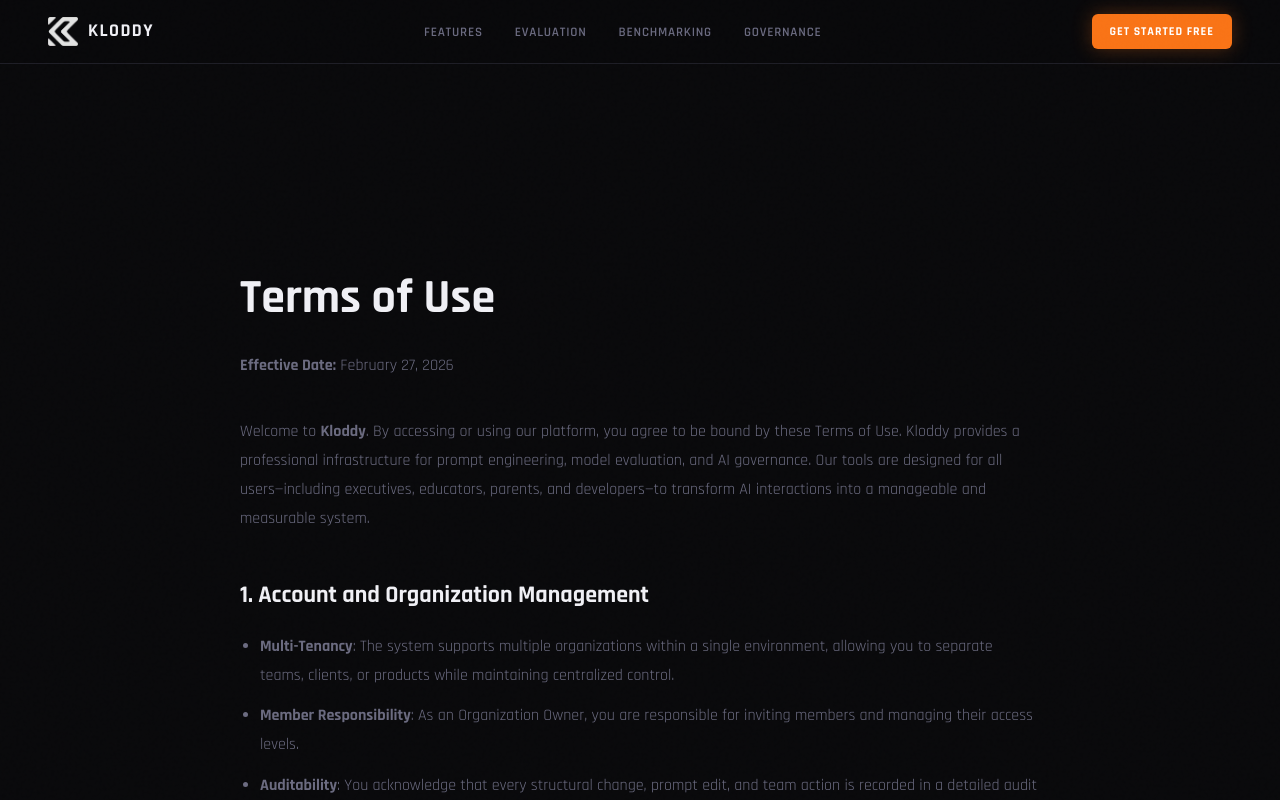
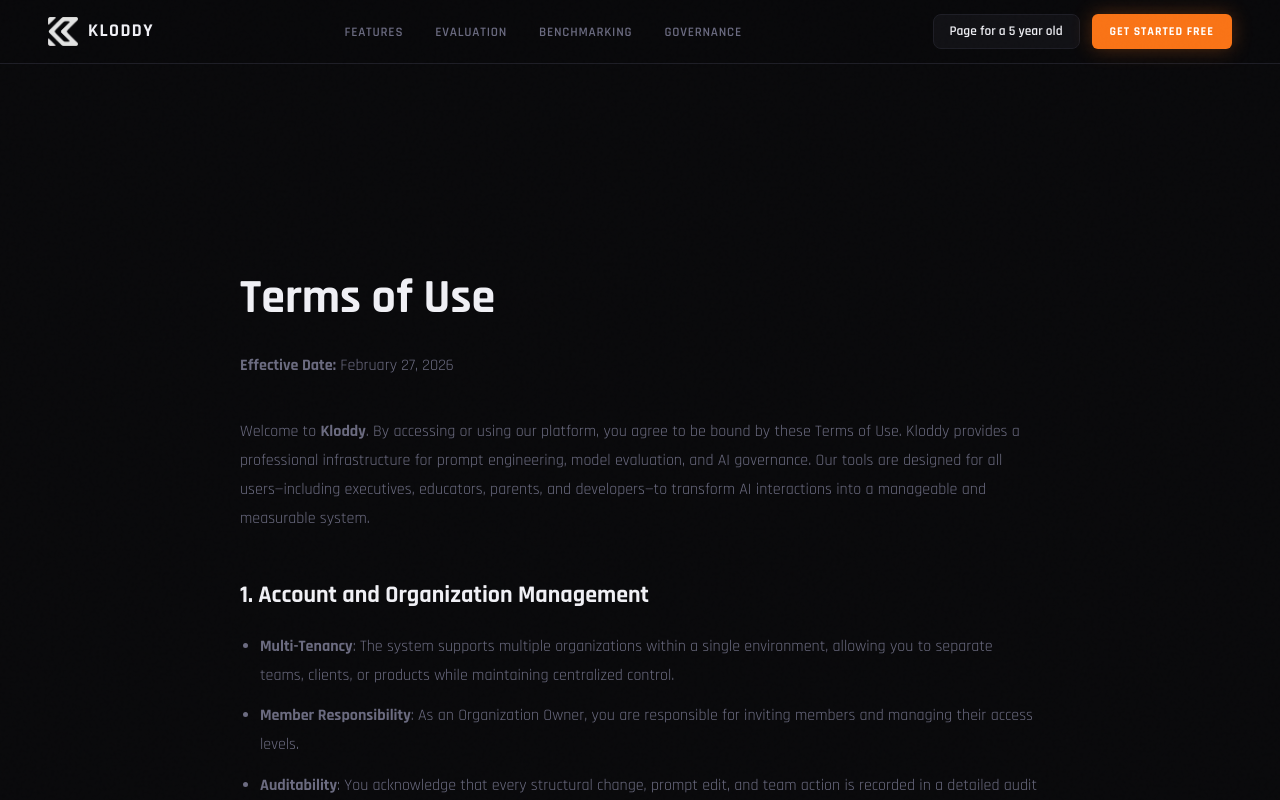
Before and after one commit to joaoguilhermee/kloddy.com, a React (Vite) app: page /terms in a window 1280 px wide. Shown: the top 800 px of the page. Built offline with nearby package versions, Linux system fonts and the light colour scheme; a web font is replaced by a local one.

Commit message:
feat: add 5 year old kids mode toggle and page

```diff
--- a/src/App.tsx
+++ b/src/App.tsx
@@ -2,9 +2,11 @@ import { BrowserRouter, Routes, Route } from 'react-router-dom';
 import Home from './pages/Home';
 import { Terms } from './pages/Terms';
 import { Privacy } from './pages/Privacy';
+import { KidsModeProvider } from './context/KidsModeContext';
 
 function App() {
   return (
+    <KidsModeProvider>
       <BrowserRouter>
         <Routes>
           <Route path="/" element={<Home />} />
@@ -12,6 +14,7 @@ function App() {
           <Route path="/privacy" element={<Privacy />} />
         </Routes>
       </BrowserRouter>
+    </KidsModeProvider>
   );
 }
 
--- a/src/components/Layout.tsx
+++ b/src/components/Layout.tsx
@@ -1,12 +1,15 @@
 import React from 'react';
+import type { ReactNode } from 'react';
 import { Link } from 'react-router-dom';
+import { useKidsMode } from '../context/KidsModeContext';
 import '../index.css';
 
 interface LayoutProps {
-    children: React.ReactNode;
+    children: ReactNode;
 }
 
 export const Layout: React.FC<LayoutProps> = ({ children }) => {
+    const { isKidsMode, toggleKidsMode } = useKidsMode();
     return (
         <>
             <nav>
@@ -21,6 +24,9 @@ export const Layout: React.FC<LayoutProps> = ({ children }) => {
                     <li><Link to="/#governance">Governance</Link></li>
                 </ul>
                 <div className="nav-cta">
+                    <button style={{ background: isKidsMode ? 'var(--blue)' : 'var(--surface)', color: isKidsMode ? '#fff' : 'var(--ink)', padding: '8px 16px', borderRadius: '8px', border: '1px solid var(--border)', cursor: 'pointer', fontFamily: "'Rajdhani', sans-serif", fontWeight: '600' }} onClick={toggleKidsMode}>
+                        {isKidsMode ? 'Back to Adult Mode' : 'Page for a 5 year old'}
+                    </button>
                     <a href="https://app.kloddy.com" className="btn-primary">Get started free</a>
                 </div>
             </nav>
--- /dev/null
+++ b/src/context/KidsModeContext.tsx
@@ -0,0 +1,31 @@
+import React, { createContext, useContext, useState } from 'react';
+import type { ReactNode } from 'react';
+
+interface KidsModeContextType {
+    isKidsMode: boolean;
+    toggleKidsMode: () => void;
+}
+
+const KidsModeContext = createContext<KidsModeContextType | undefined>(undefined);
+
+export const KidsModeProvider: React.FC<{ children: ReactNode }> = ({ children }) => {
+    const [isKidsMode, setIsKidsMode] = useState(false);
+
+    const toggleKidsMode = () => {
+        setIsKidsMode((prev) => !prev);
+    };
+
+    return (
+        <KidsModeContext.Provider value={{ isKidsMode, toggleKidsMode }}>
+            {children}
+        </KidsModeContext.Provider>
+    );
+};
+
+export const useKidsMode = () => {
+    const context = useContext(KidsModeContext);
+    if (context === undefined) {
+        throw new Error('useKidsMode must be used within a KidsModeProvider');
+    }
+    return context;
+};
--- a/src/pages/Home.tsx
+++ b/src/pages/Home.tsx
@@ -2,6 +2,8 @@ import { useState, useEffect, useRef } from 'react';
 import '../index.css';
 
 import { Layout } from '../components/Layout';
+import { useKidsMode } from '../context/KidsModeContext';
+import HomeKids from './HomeKids';
 
 function Home() {
   const [modalOpen, setModalOpen] = useState(false);
@@ -78,6 +80,12 @@ function Home() {
     document.addEventListener('keydown', handleKeydown);
     return () => document.removeEventListener('keydown', handleKeydown);
   }, [modalOpen]);
+
+  const { isKidsMode } = useKidsMode();
+
+  if (isKidsMode) {
+    return <HomeKids />;
+  }
 
   return (
     <Layout>
--- /dev/null
+++ b/src/pages/HomeKids.tsx
@@ -0,0 +1,36 @@
+import { Layout } from '../components/Layout';
+
+export default function HomeKids() {
+    return (
+        <Layout>
+            <section className="hero" style={{ textAlign: 'center', minHeight: '80vh', display: 'flex', flexDirection: 'column', alignItems: 'center', justifyContent: 'center' }}>
+                <h1 style={{ fontSize: '4rem', marginBottom: '20px' }}>
+                    Welcome to <span className="accent">Kloddy!</span> 🧸
+                </h1>
+                <p style={{ fontSize: '1.5rem', maxWidth: '600px', lineHeight: '1.5', margin: '0 auto 40px' }}>
+                    This is a magic place where we talk to computers!
+                </p>
+
+                <div style={{ display: 'grid', gridTemplateColumns: '1fr 1fr 1fr', gap: '20px', maxWidth: '900px', margin: '0 auto' }}>
+                    <div style={{ background: 'var(--surface)', padding: '30px', borderRadius: '16px', border: '1px solid var(--border)' }}>
+                        <div style={{ fontSize: '3rem', marginBottom: '10px' }}>📦</div>
+                        <h3 style={{ fontSize: '1.5rem', marginBottom: '10px', color: 'var(--ink)' }}>Save It!</h3>
+                        <p style={{ color: 'var(--ink-muted)', fontSize: '1.1rem' }}>We put all your fun ideas in a safe toy box so you never lose them.</p>
+                    </div>
+
+                    <div style={{ background: 'var(--surface)', padding: '30px', borderRadius: '16px', border: '1px solid var(--border)' }}>
+                        <div style={{ fontSize: '3rem', marginBottom: '10px' }}>🕰️</div>
+                        <h3 style={{ fontSize: '1.5rem', marginBottom: '10px', color: 'var(--ink)' }}>Time Travel</h3>
+                        <p style={{ color: 'var(--ink-muted)', fontSize: '1.1rem' }}>Change your mind? We have a magic button to go back to how things were!</p>
+                    </div>
+
+                    <div style={{ background: 'var(--surface)', padding: '30px', borderRadius: '16px', border: '1px solid var(--border)' }}>
+                        <div style={{ fontSize: '3rem', marginBottom: '10px' }}>⭐</div>
+                        <h3 style={{ fontSize: '1.5rem', marginBottom: '10px', color: 'var(--ink)' }}>Get Graded!</h3>
+                        <p style={{ color: 'var(--ink-muted)', fontSize: '1.1rem' }}>We check if the computer did a good job and give it a shiny gold star!</p>
+                    </div>
+                </div>
+            </section>
+        </Layout>
+    );
+}
```
Lines whose indentation alone changed are shown as unchanged.
